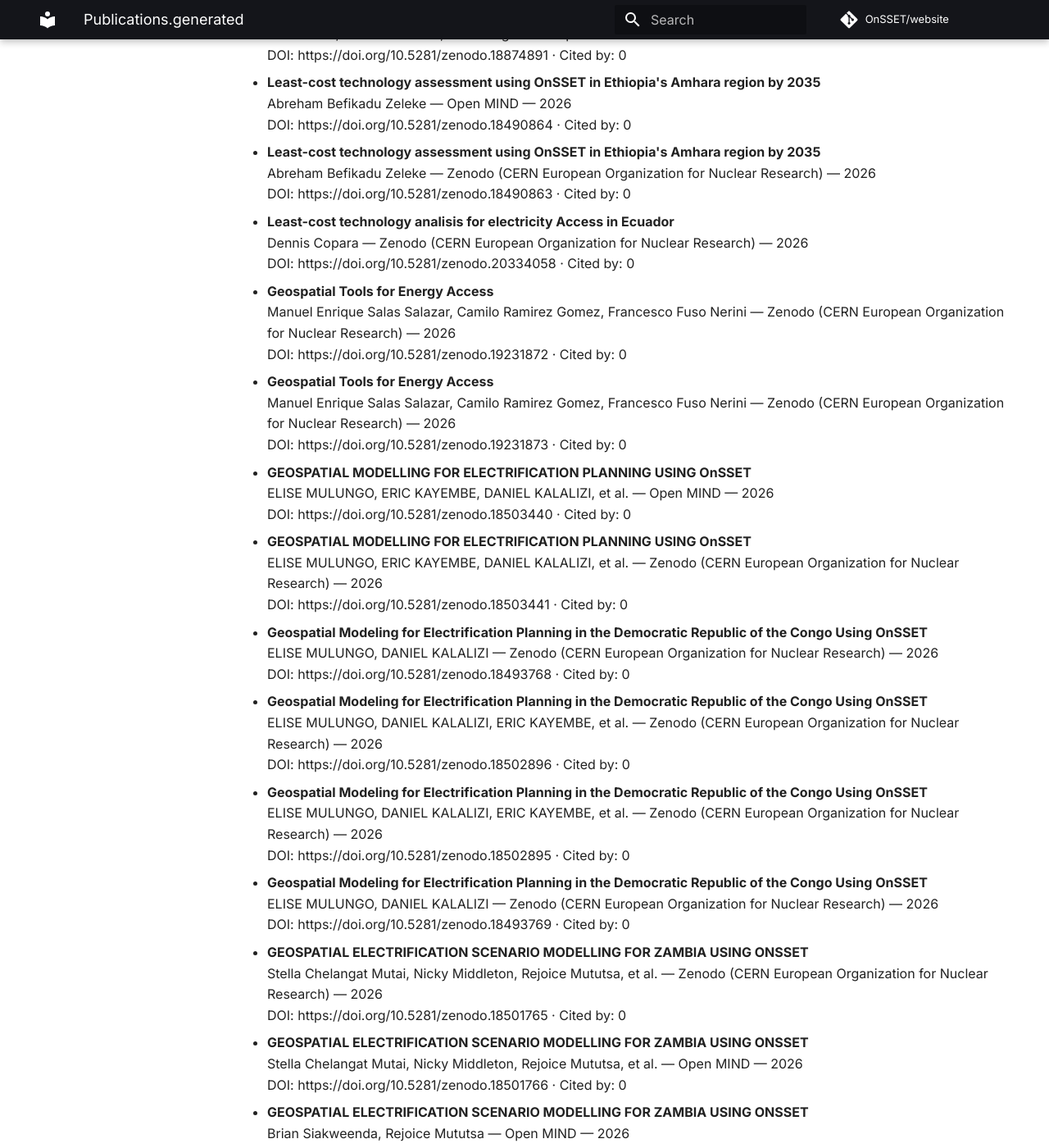
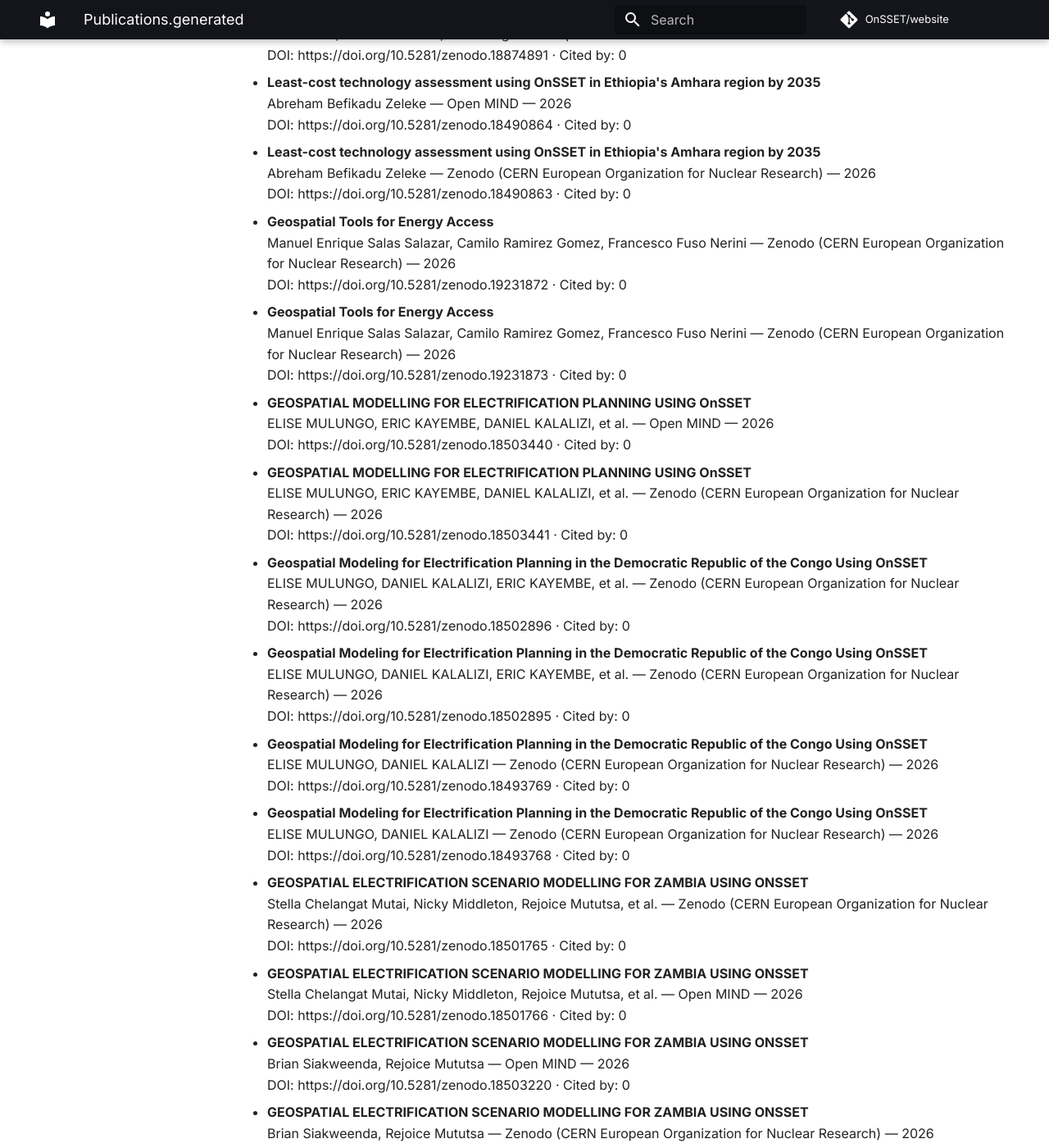
Before and after one commit to OnSSET/website, an MkDocs documentation site: the page built from docs/publications.generated.md, in a window 1280 px wide and 1400 px high, scrolled down 2259 px. Shown: the whole window at 82% size. Built offline with MkDocs 1.6.1 and Material for MkDocs 9.7.7, drawn with Linux system fonts in a browser that asks for light colours; comment, search, counter and statistics services are not loaded; some of the changed text lies outside the part shown.

Commit message:
Auto-update publications

```diff
--- a/docs/publications.generated.md
+++ b/docs/publications.generated.md
@@ -32,11 +32,11 @@ No results found.
 
 - **SPLICE Dataset: Integrated Electrification and Power System Planning with OnSSET and PyPSA-Earth - UGANDA**
   Corrado Maria Caminiti — Zenodo (CERN European Organization for Nuclear Research) — 2026
-  DOI: https://doi.org/10.5281/zenodo.20157076 · Cited by: 0
+  DOI: https://doi.org/10.5281/zenodo.20157075 · Cited by: 0
 
 - **SPLICE Dataset: Integrated Electrification and Power System Planning with OnSSET and PyPSA-Earth - UGANDA**
   Corrado Maria Caminiti — Zenodo (CERN European Organization for Nuclear Research) — 2026
-  DOI: https://doi.org/10.5281/zenodo.20157075 · Cited by: 0
+  DOI: https://doi.org/10.5281/zenodo.20157076 · Cited by: 0
 
 - **SPLICE Dataset: Integrated Electrification and Power System Planning with OnSSET and PyPSA-Earth - UGANDA**
   Corrado Maria Caminiti — Zenodo (CERN European Organization for Nuclear Research) — 2026
@@ -94,10 +94,6 @@ No results found.
   Abreham Befikadu Zeleke — Zenodo (CERN European Organization for Nuclear Research) — 2026
   DOI: https://doi.org/10.5281/zenodo.18490863 · Cited by: 0
 
-- **Least-cost technology analisis for electricity Access in Ecuador**
-  Dennis Copara — Zenodo (CERN European Organization for Nuclear Research) — 2026
-  DOI: https://doi.org/10.5281/zenodo.20334058 · Cited by: 0
-
 - **Geospatial Tools for Energy Access**
   Manuel Enrique Salas Salazar, Camilo Ramirez Gomez, Francesco Fuso Nerini — Zenodo (CERN European Organization for Nuclear Research) — 2026
   DOI: https://doi.org/10.5281/zenodo.19231872 · Cited by: 0
@@ -115,10 +111,6 @@ No results found.
   DOI: https://doi.org/10.5281/zenodo.18503441 · Cited by: 0
 
 - **Geospatial Modeling for Electrification Planning in the Democratic Republic of the Congo Using OnSSET**
-  ELISE MULUNGO, DANIEL KALALIZI — Zenodo (CERN European Organization for Nuclear Research) — 2026
-  DOI: https://doi.org/10.5281/zenodo.18493768 · Cited by: 0
-
-- **Geospatial Modeling for Electrification Planning in the Democratic Republic of the Congo Using OnSSET**
   ELISE MULUNGO, DANIEL KALALIZI, ERIC KAYEMBE, et al. — Zenodo (CERN European Organization for Nuclear Research) — 2026
   DOI: https://doi.org/10.5281/zenodo.18502896 · Cited by: 0
 
@@ -192,11 +188,11 @@ No results found.
 
 - **CÔTE D'IVOIRE ELECTRIFICATION PLANNING USING GEOSPATIAL MODELLING (OnSSET)**
   Alloubra Marie Emmanuelle AFFAINIE GASSON, Stella Chelangat Mutai, Nicky Middleton — Zenodo (CERN European Organization for Nuclear Research) — 2026
-  DOI: https://doi.org/10.5281/zenodo.18502901 · Cited by: 0
+  DOI: https://doi.org/10.5281/zenodo.18502902 · Cited by: 0
 
 - **CÔTE D'IVOIRE ELECTRIFICATION PLANNING USING GEOSPATIAL MODELLING (OnSSET)**
   Alloubra Marie Emmanuelle AFFAINIE GASSON, Stella Chelangat Mutai, Nicky Middleton — Zenodo (CERN European Organization for Nuclear Research) — 2026
-  DOI: https://doi.org/10.5281/zenodo.18502902 · Cited by: 0
+  DOI: https://doi.org/10.5281/zenodo.18502901 · Cited by: 0
 
 - **Corrigendum to “Least-cost electrification pathways for Senegal by 2030: A nationwide analysis using open-source spatial electrification tool (OnSSET)” [Energy Nexus 21 (2026) 100621]**
   Adama SARR, Aldo Bischi, Umberto Desideri, et al. — Energy Nexus — 2026
```
Also changed, not shown: other parts of docs/publications.generated.md (+9 -1 lines).
